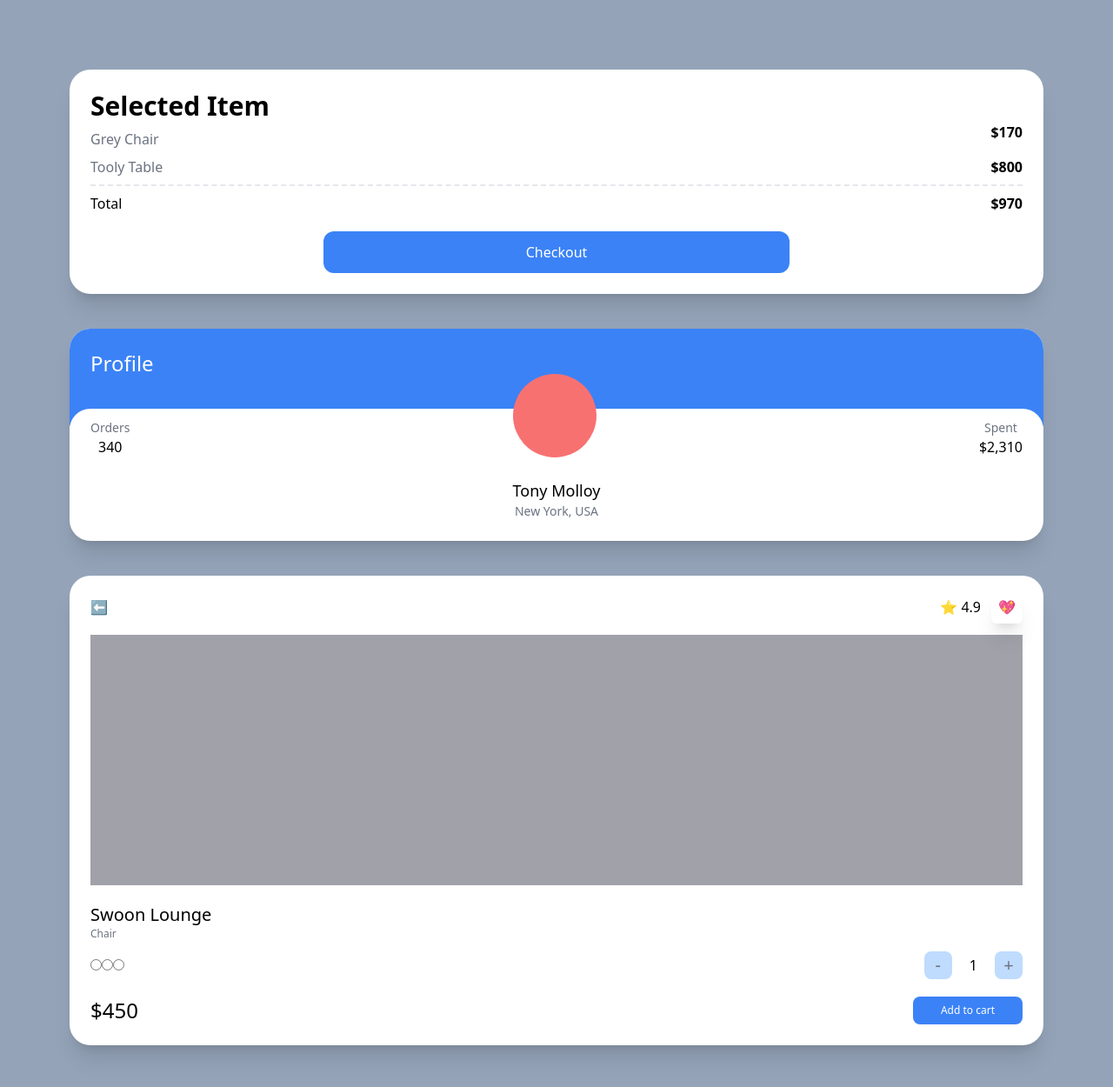
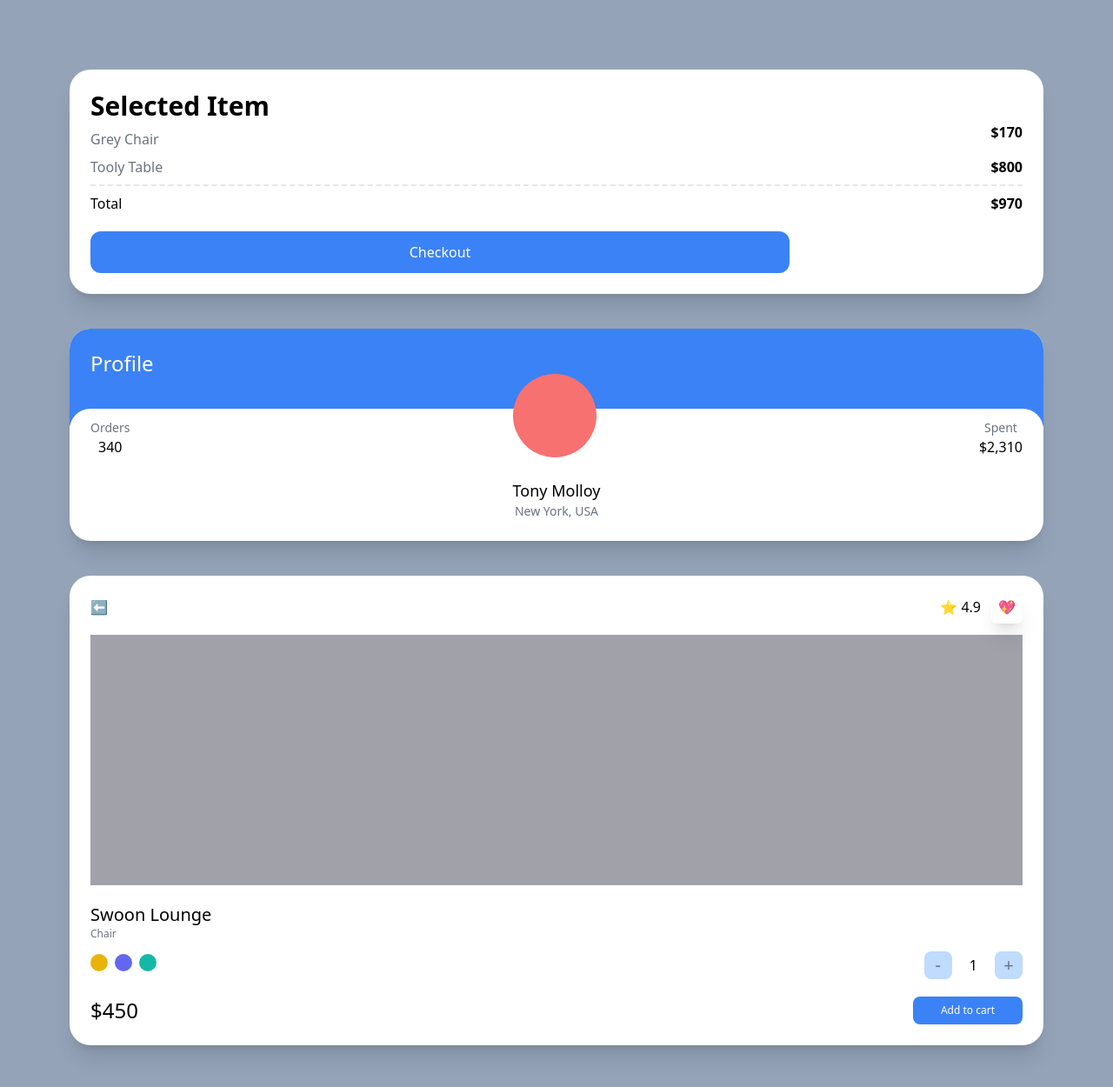
Before and after one commit to leejongil1046/carrot-market, a Next.js app: page / in a window 1280 px wide. Shown: the top 1250 px of the page at 87% size. Built offline with nearby package versions, Linux system fonts and the light colour scheme.

Commit message:
Tailwind CSS - Modifiers(hover, active, focus), Utility(ring), and Transitions

```diff
--- a/pages/index.tsx
+++ b/pages/index.tsx
@@ -17,9 +17,13 @@
           <span>Total</span>
           <span className="font-semibold">$970</span>
         </div>
-        <div className="mt-5 bg-blue-500 text-white p-3 text-center rounded-xl w-2/4 mx-auto">
+        <button
+          className="mt-5 bg-blue-500 text-white p-3 text-center rounded-xl w-3/4 mx-auto
+          hover:bg-teal-500 hover:text-black active:bg-yellow-500 focus:bg-red-500
+        "
+        >
           Checkout
-        </div>
+        </button>
       </div>
       <div className="bg-white overflow-hidden rounded-3xl shadow-xl">
         <div className="bg-blue-500 p-6 pb-14">
@@ -56,10 +60,10 @@
           <span className="font-medium text-xl">Swoon Lounge</span>
           <span className="text-xs text-gray-500">Chair</span>
           <div className="mt-3 mb-5 flex justify-between items-center">
-            <div>
-              <input type="radio" />
-              <input type="radio" />
-              <input type="radio" />
+            <div className="space-x-2">
+              <button className="w-5 h-5 rounded-full bg-yellow-500 focus:ring-2 ring-offset-2 ring-yellow-500 transition" />
+              <button className="w-5 h-5 rounded-full bg-indigo-500 focus:ring-2 ring-offset-2 ring-indigo-500 transition" />
+              <button className="w-5 h-5 rounded-full bg-teal-500 focus:ring-2 ring-offset-2 ring-teal-500 transition" />
             </div>
             <div className="flex items-center space-x-5">
               <button className="rounded-lg bg-blue-200 flex justify-center items-center aspect-square w-8 text-xl text-gray-500">
```
